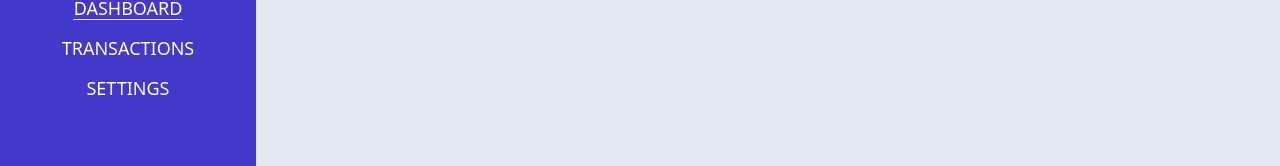
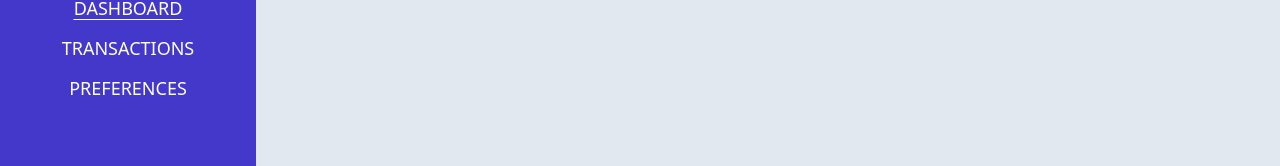
Before and after one commit to petrovski-stefan/expense-tracker, a React (Vite) app in the folder frontend/: page / in a window 1280 px wide. Shown: the part 166-332 px from the top of the page. Built offline with nearby package versions, Linux system fonts and the light colour scheme; no server answers; sample sign-in values are in the browser's storage.

Commit message:
Update frontend project's structure

```diff
--- a/frontend/src/App.tsx
+++ b/frontend/src/App.tsx
@@ -1,8 +1,8 @@
 import { Routes, Route } from 'react-router-dom';
-import { Login } from './Login';
-import { Register } from './Register';
-import { Sidebar } from './Sidebar';
-import { Dashboard } from './Dashboard';
+import { Login } from './pages/login/Login';
+import { Register } from './pages/register/Register';
+import { Sidebar } from './layout/Sidebar';
+import { Dashboard } from './pages/dashboard/Dashboard';
 
 const App = () => {
   return (
@@ -19,8 +19,8 @@ const App = () => {
             element={<h1>Transactions</h1>}
           />
           <Route
-            path="/settings"
-            element={<h1>Settings</h1>}
+            path="/preferences"
+            element={<h1>Preferences</h1>}
           />
           <Route
             path="/login"
--- a/frontend/src/Transaction.tsx
+++ b/frontend/src/Transaction.tsx
@@ -1,4 +1,4 @@
-import { TransactionType } from './Dashboard';
+import { TransactionType } from './pages/dashboard/Dashboard';
 
 export const Transaction = ({ id, amount, category, date, note }: TransactionType) => {
   const dateString = new Date(date).toDateString();
--- a/frontend/src/TransactionList.tsx
+++ b/frontend/src/TransactionList.tsx
@@ -1,4 +1,4 @@
-import { TransactionType } from './Dashboard';
+import { TransactionType } from './pages/dashboard/Dashboard';
 import { Transaction } from './Transaction';
 
 type TransactionListProps = {
--- a/frontend/src/Sidebar.tsx
+++ b/frontend/src/layout/Sidebar.tsx
@@ -1,12 +1,12 @@
 import { useState } from 'react';
 import { Link, useLocation, useNavigate } from 'react-router-dom';
-import { CurrentLoggedInUser } from './CurrentLoggedInUser';
-import useAuthContext from './auth-context/use-auth-context';
+import { CurrentLoggedInUser } from '../shared-components/CurrentLoggedInUser';
+import useAuthContext from '../auth-context/use-auth-context';
 
 const links = [
   { path: '/', name: 'DASHBOARD', needsAuth: true },
   { path: '/transactions', name: 'TRANSACTIONS', needsAuth: true },
-  { path: '/settings', name: 'SETTINGS', needsAuth: true },
+  { path: '/preferences', name: 'PREFERENCES', needsAuth: true },
   { path: '/login', name: 'LOGIN', needsAuth: false },
   { path: '/register', name: 'REGISTER', needsAuth: false },
 ];
--- a/frontend/src/Dashboard.tsx
+++ b/frontend/src/pages/dashboard/Dashboard.tsx
@@ -1,8 +1,8 @@
 import { useNavigate } from 'react-router-dom';
-import { CurrentLoggedInUser } from './CurrentLoggedInUser';
-import { TransactionList } from './TransactionList';
+import { CurrentLoggedInUser } from '../../shared-components/CurrentLoggedInUser';
+import { TransactionList } from '../../TransactionList';
 import { ChartsContainer } from './ChartsContainer';
-import useAuthContext from './auth-context/use-auth-context';
+import useAuthContext from '../../auth-context/use-auth-context';
 import { useEffect, useState } from 'react';
 import axios, { AxiosResponse } from 'axios';
 import { TransactionModalForm } from './TransactionModalForm';
--- a/frontend/src/TransactionModalForm.tsx
+++ b/frontend/src/pages/dashboard/TransactionModalForm.tsx
@@ -1,7 +1,7 @@
 import { AxiosResponse } from 'axios';
 import { FormEvent, useEffect, useState } from 'react';
-import useAuthContext from './auth-context/use-auth-context';
-import axiosInstance from './config/custom-axios';
+import useAuthContext from '../../auth-context/use-auth-context';
+import axiosInstance from '../../config/custom-axios';
 import { TransactionType } from './Dashboard';
 
 type TransactionModalFormProps = {
--- a/frontend/src/Login.tsx
+++ b/frontend/src/pages/login/Login.tsx
@@ -1,8 +1,8 @@
 import { AxiosResponse } from 'axios';
 import { FormEvent, useState } from 'react';
-import useAuthContext from './auth-context/use-auth-context';
+import useAuthContext from '../../auth-context/use-auth-context';
 import { Link, useNavigate } from 'react-router-dom';
-import axiosInstance from './config/custom-axios';
+import axiosInstance from '../../config/custom-axios';
 
 type LoginCredentials = {
   username: string;
--- a/frontend/src/Register.tsx
+++ b/frontend/src/pages/register/Register.tsx
@@ -1,8 +1,8 @@
 import { AxiosResponse } from 'axios';
 import { FormEvent, useState } from 'react';
 import { Link, useNavigate } from 'react-router-dom';
-import useAuthContext from './auth-context/use-auth-context';
-import axiosInstance from './config/custom-axios';
+import useAuthContext from '../../auth-context/use-auth-context';
+import axiosInstance from '../../config/custom-axios';
 
 type RegisterCredentials = {
   username: string;
--- a/frontend/src/CurrentLoggedInUser.tsx
+++ b/frontend/src/shared-components/CurrentLoggedInUser.tsx
@@ -1,4 +1,4 @@
-import useAuthContext from './auth-context/use-auth-context';
+import useAuthContext from '../auth-context/use-auth-context';
 
 export const CurrentLoggedInUser = () => {
   const { authInfo } = useAuthContext();
```
Also changed, not shown: frontend/src/pages/dashboard/ChartsContainer.tsx (renamed from frontend/src/ChartsContainer.tsx).
